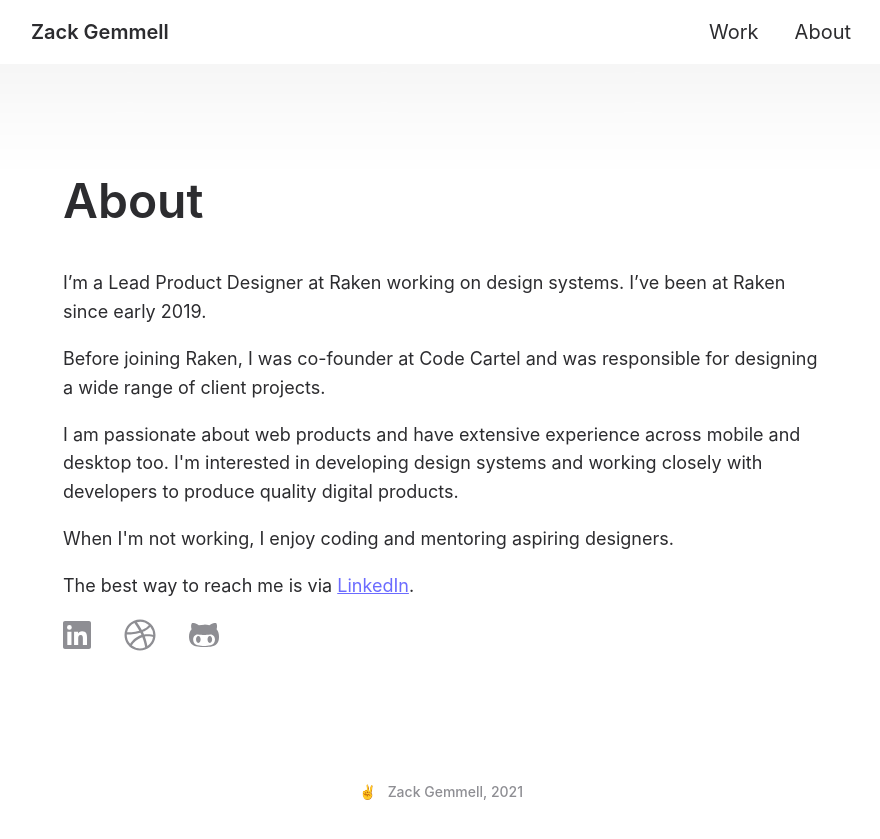
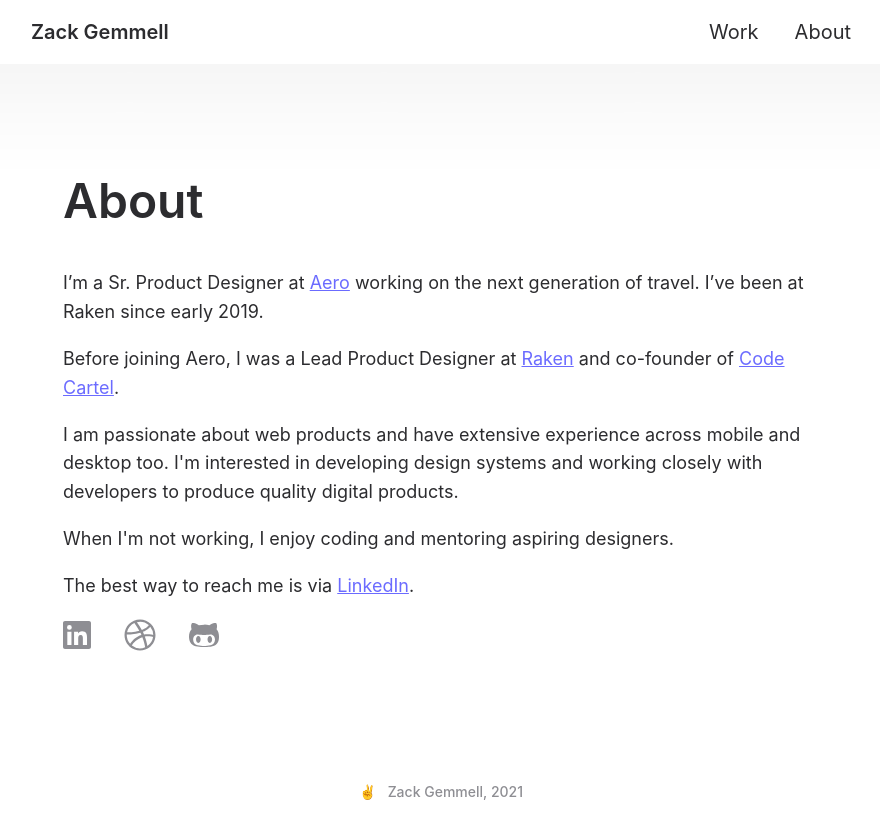
Before and after one commit to zackgemmell/portfolio-2020, a Jekyll site: the page built from index.markdown, in a window 1280 px wide and 900 px high, scrolled down 2401 px. Shown: the top 839 px of the window, without its empty margins (199-1079 px from the left). Built offline with Jekyll 4.4.1, drawn with Linux system fonts in a browser that asks for light colours; nearby versions of some CDN libraries; some of the changed text lies outside the part shown.

Commit message:
Update home.html

```diff
--- a/_layouts/home.html
+++ b/_layouts/home.html
@@ -14,7 +14,7 @@
                 <section class="intro">
                    <h1 class="intro-greeting">Hi, I'm Zack.</h1>
                    <span class="intro-bio">
-                       A product designer working on design systems and business growth.</span>
+                       A product designer working on solving challenges creatively.</span>
                 </section>
                 <div class="intro-scroll">
                    <div></div>
@@ -41,10 +41,10 @@
              <h2 class="home-section-title">About</h2>
              <section class="about-main">
                  <p>
-                 I’m a Lead Product Designer at Raken working on design systems. I’ve been at Raken since early 2019.
+                 I’m a Sr. Product Designer at <a href="https://aero.com">Aero</a> working on the next generation of travel. I’ve been at Raken since early 2019.
                  </p>
                  <p>
-                 Before joining Raken, I was co-founder at Code Cartel and was responsible for designing a wide range of client projects.
+                 Before joining Aero, I was a Lead Product Designer at <a href="https://rakenapp.com">Raken</a> and co-founder of <a href="https://codecar.tel">Code Cartel</a>.
                  </p>
                  <p>
                  I am passionate about web products and have extensive experience across mobile and desktop too. I'm interested in developing design systems and working closely with developers to produce quality digital products.
```
